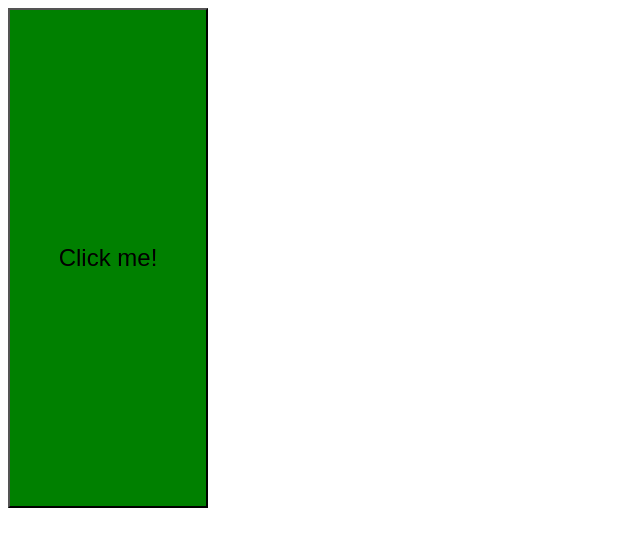
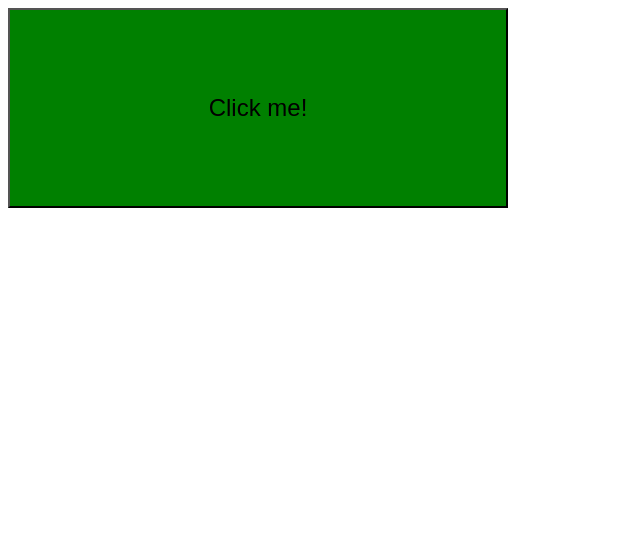
Before and after one commit to iamcalegari/studycs50, a plain HTML site: page html5_css/hover.html in a window 1280 px wide. Shown: the whole page, without its empty margins (0-640 px from the left). Drawn offline with Linux system fonts and the light colour scheme.

Commit message:
Fix syntax

```diff
--- a/html5_css/hover.html
+++ b/html5_css/hover.html
@@ -4,8 +4,8 @@
     <title>My Web Page!</title>
     <style>
       button {
-          width: 200px;
-          height: 500px;
+          width: 500px;
+          height: 200px;
           font-size: 24px;
           background-color: green;
       }
```
Also changed, not shown: html5_css/print.html (+8 -5 lines).
